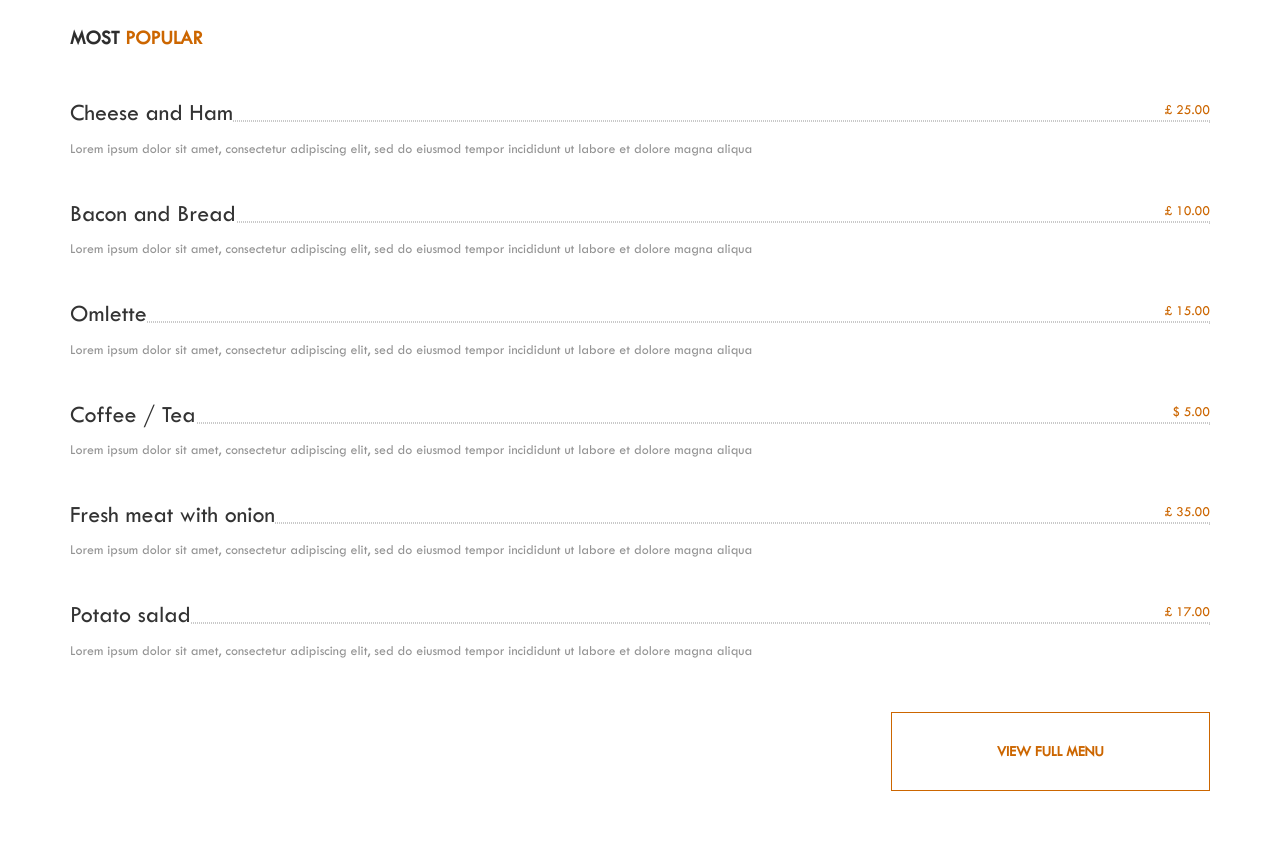
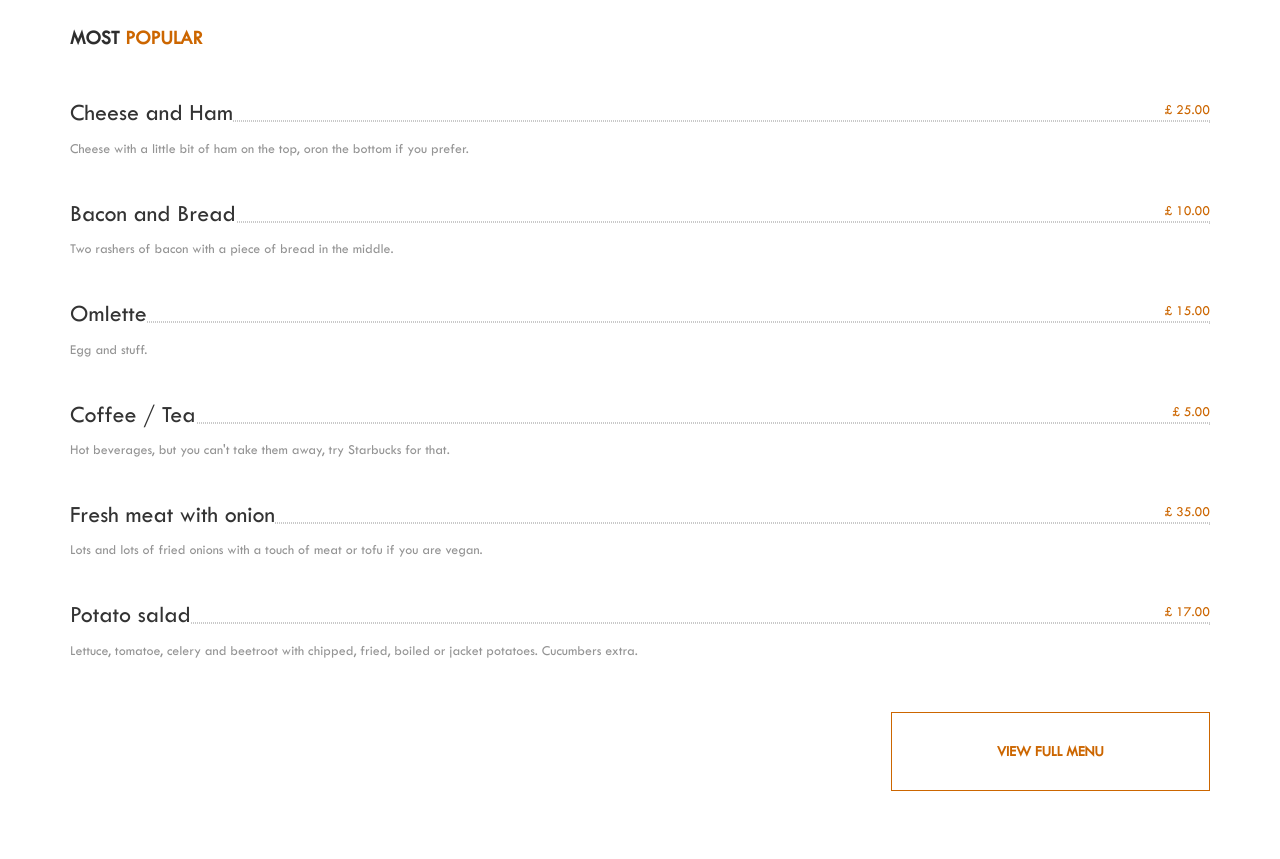
Before and after one commit to COMP5008/viewbarandlounge, a plain HTML site: page index.html in a window 1280 px wide. Shown: the part 2040-2899 px from the top of the page. Drawn offline with Linux system fonts and the light colour scheme; grey boxes are pictures that could not be loaded.

Commit message:
Changed meal descriptions

```diff
--- a/index.html
+++ b/index.html
@@ -201,7 +201,7 @@
                                             <div class="border-bottom"></div>
                                             <span>£ 25.00</span>
                                         </div>
-                                        <p>Lorem ipsum dolor sit amet, consectetur adipiscing elit, sed do eiusmod tempor incididunt ut labore et dolore magna aliqua</p>
+                                        <p>Cheese with a little bit of ham on the top, oron the bottom if you prefer.</p>
                                     </div>
                                 </li>
                                 <li class="wow fadeInUp" data-wow-duration="300ms" data-wow-delay="400ms">
@@ -211,7 +211,7 @@
                                             <div class="border-bottom"></div>
                                             <span>£ 10.00</span>
                                         </div>
-                                        <p>Lorem ipsum dolor sit amet, consectetur adipiscing elit, sed do eiusmod tempor incididunt ut labore et dolore magna aliqua</p>
+                                        <p>Two rashers of bacon with a piece of bread in the middle.</p>
                                     </div>
                                 </li>
                                 <li class="wow fadeInUp" data-wow-duration="300ms" data-wow-delay="500ms">
@@ -221,7 +221,7 @@
                                             <div class="border-bottom"></div>
                                             <span>£ 15.00</span>
                                         </div>
-                                        <p>Lorem ipsum dolor sit amet, consectetur adipiscing elit, sed do eiusmod tempor incididunt ut labore et dolore magna aliqua</p>
+                                        <p>Egg and stuff.</p>
                                     </div>
                                 </li>
                                 <li class="wow fadeInUp" data-wow-duration="300ms" data-wow-delay="600ms">
@@ -229,9 +229,9 @@
                                         <div class="item-title">
                                             <h2>Coffee / Tea</h2>
                                             <div class="border-bottom"></div>
-                                            <span>$ 5.00</span>
+                                            <span>£ 5.00</span>
                                         </div>
-                                        <p>Lorem ipsum dolor sit amet, consectetur adipiscing elit, sed do eiusmod tempor incididunt ut labore et dolore magna aliqua</p>
+                                        <p>Hot beverages, but you can't take them away, try Starbucks for that.</p>
                                     </div>
                                 </li>
                                 <li class="wow fadeInUp" data-wow-duration="300ms" data-wow-delay="700ms">
@@ -241,7 +241,7 @@
                                             <div class="border-bottom"></div>
                                             <span>£ 35.00</span>
                                         </div>
-                                        <p>Lorem ipsum dolor sit amet, consectetur adipiscing elit, sed do eiusmod tempor incididunt ut labore et dolore magna aliqua</p>
+                                        <p>Lots and lots of fried onions with a touch of meat or tofu if you are vegan.</p>
                                     </div>
                                 </li>
                                 <li class="wow fadeInUp" data-wow-duration="300ms" data-wow-delay="800ms">
@@ -251,7 +251,7 @@
                                             <div class="border-bottom"></div>
                                             <span>£ 17.00</span>
                                         </div>
-                                        <p>Lorem ipsum dolor sit amet, consectetur adipiscing elit, sed do eiusmod tempor incididunt ut labore et dolore magna aliqua</p>
+                                        <p>Lettuce, tomatoe, celery and beetroot with chipped, fried, boiled or jacket potatoes.  Cucumbers extra.</p>
                                     </div>
                                 </li>
                             </ul>
```
